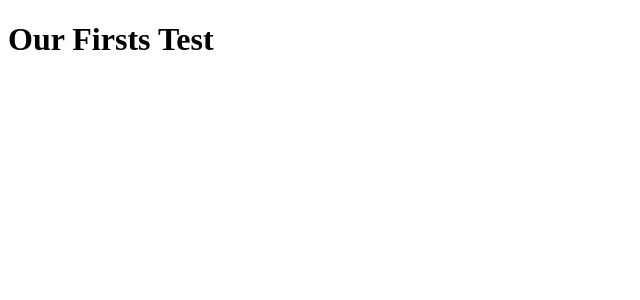
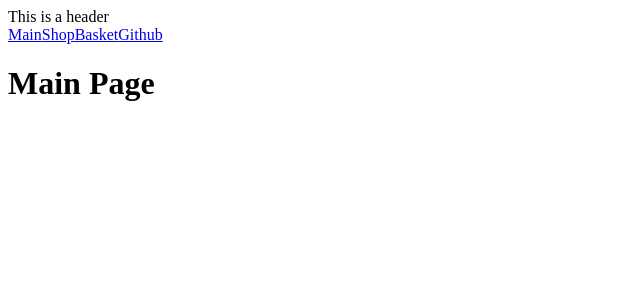
Before and after one commit to Olok3214/shopPage-TOP, a React (Vite) app: page / in a window 1280 px wide. Shown: the top 300 px of the page, without its empty margins (0-640 px from the left). Built offline with nearby package versions, Linux system fonts and the light colour scheme; no server answers.

Commit message:
Add react router + links

```diff
--- a/package.json
+++ b/package.json
@@ -12,7 +12,8 @@
   },
   "dependencies": {
     "react": "^19.2.0",
-    "react-dom": "^19.2.0"
+    "react-dom": "^19.2.0",
+    "react-router": "^7.13.1"
   },
   "devDependencies": {
     "@eslint/js": "^9.39.1",
--- a/src/App.jsx
+++ b/src/App.jsx
@@ -1,32 +1,28 @@
-import 'react';
-import { useState, useEffect } from 'react';
-//fetch, memory links to other pages,
-//header dosent change, only the content
+import Layout from './Layout';
+import MainPage from './pages/MainPage'
+import ShopPage from './pages/ShopPage'
+import BasketPage from './pages/BasketPage'
+import { createBrowserRouter, RouterProvider } from "react-router";
 
+//App component, includes router provider
+//header dosent change, only the content using router
 
+const router = createBrowserRouter([
+    {
+        path: '/',
+        element: <Layout />,
+        children: [
+            {index: true, element: <MainPage />},
+            {path: 'shop', element: <ShopPage />},
+            {path: 'basket', element: <BasketPage />}
 
+        ]
+    }
+])
 
 function App(){
-    const [storeItems, setStoreItems] = useState([]);
-    const [cartItems, setCatrtItems] = useState([]);
 
-    //Fetching data from the server
-    useEffect(() => {
-        fetch('https://fakestoreapi.com/products')
-            .then(response => {
-                if(response.status >= 400){
-                    throw new Error(`Failed to fetch data, status code: ${response.status}`);
-                }
-                return response.json();
-            })
-            .then(data => setStoreItems(data))
-            .catch(e => console.error(`Error fetching data: ${e.message}`));
-
-    },[]);
-
-    console.log(storeItems)
-
-    return <h1>Our Firsts Test</h1>
+    return <RouterProvider router={router}/>
 }
 
 export default App;
--- a/src/Header.jsx
+++ b/src/Header.jsx
@@ -0,0 +1,18 @@
+
+import { Link } from 'react-router';
+
+function Header(){
+    return(
+        <header>
+            This is a header
+            <nav>
+                <Link to='/'>Main</Link>
+                <Link to='/shop'>Shop</Link>
+                <Link to='/basket'>Basket</Link>
+                <a href='github.com'>Github</a>
+            </nav>
+        </header>
+    )
+}
+
+export default Header;
--- /dev/null
+++ b/src/Layout.jsx
@@ -0,0 +1,38 @@
+import { Outlet } from "react-router";
+import { useState, useEffect } from 'react';
+import Header from "./Header.jsx"
+
+//Layout component, includes header and outlet
+//for page content
+
+function Layout(){
+    const [storeItems, setStoreItems] = useState([]);
+    //const [cartItems, setCatrtItems] = useState([]);
+
+        //Fetching data from the server
+        useEffect(() => {
+            fetch('https://fakestoreapi.com/products')
+                .then(response => {
+                    if(response.status >= 400){
+                        throw new Error(`Failed to fetch data, status code: ${response.status}`);
+                    }
+                    return response.json();
+                })
+                .then(data => setStoreItems(data))
+                .catch(e => console.error(`Error fetching data: ${e.message}`));
+
+        },[]);
+
+        console.log(storeItems)
+
+    return (
+        <>
+        <Header />
+        <main>
+            <Outlet />
+        </main>
+        </>
+    )
+}
+
+export default Layout;
--- /dev/null
+++ b/src/pages/BasketPage.jsx
@@ -0,0 +1,5 @@
+
+function BasketPage(){
+    return <h1> basket page</h1>
+}
+export default BasketPage;
--- /dev/null
+++ b/src/pages/MainPage.jsx
@@ -0,0 +1,6 @@
+
+function MainPage(){
+    return(<h1>Main Page</h1>)
+}
+
+export default MainPage;
--- /dev/null
+++ b/src/pages/ShopPage.jsx
@@ -0,0 +1,5 @@
+
+function ShopPage(){
+    return( <h1> ShopPage</h1>)
+}
+export default ShopPage;
```
Also changed, not shown: src/MainPage.jsx (deleted), src/ShopPage.jsx (deleted), src/ShopPanel.jsx (deleted), src/pages/BasketPanel.jsx (added), src/pages/ShopPanel.jsx (added), 1 other file (tests, documents, lock files or other folders).
